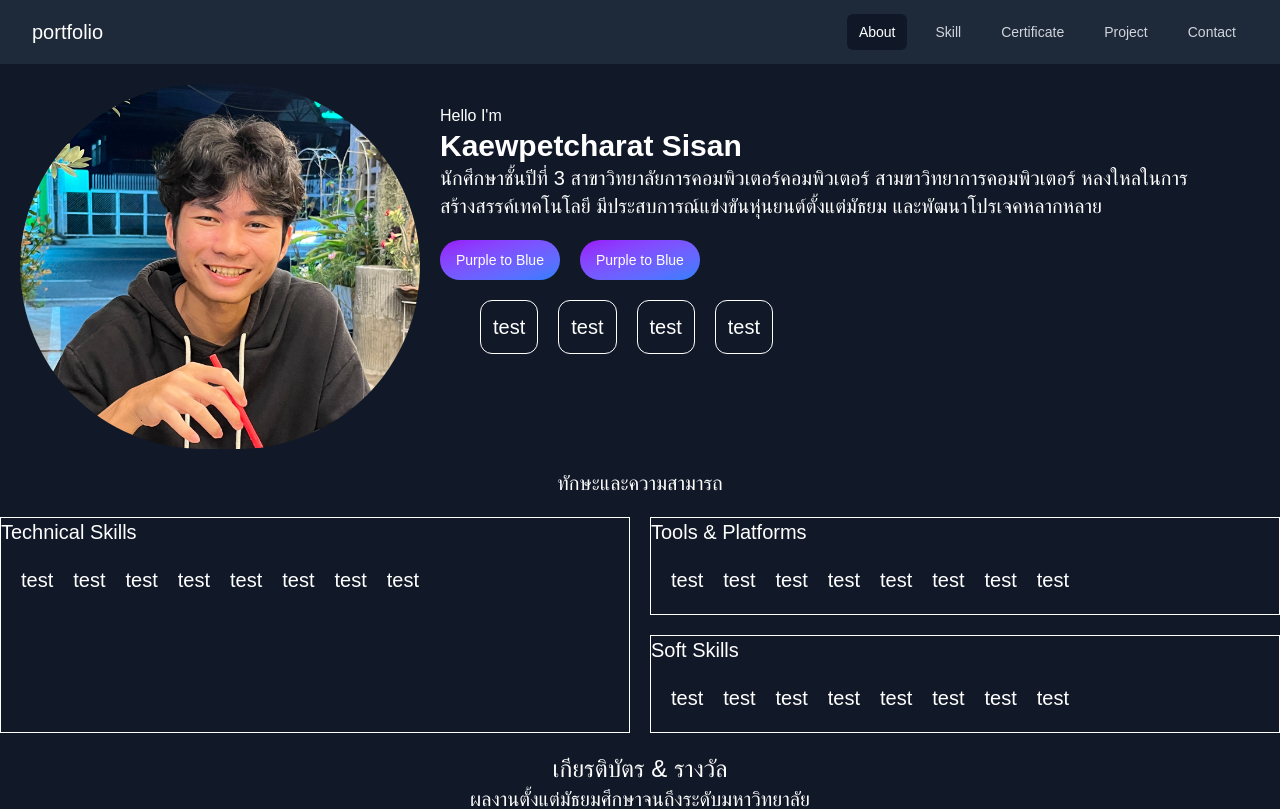
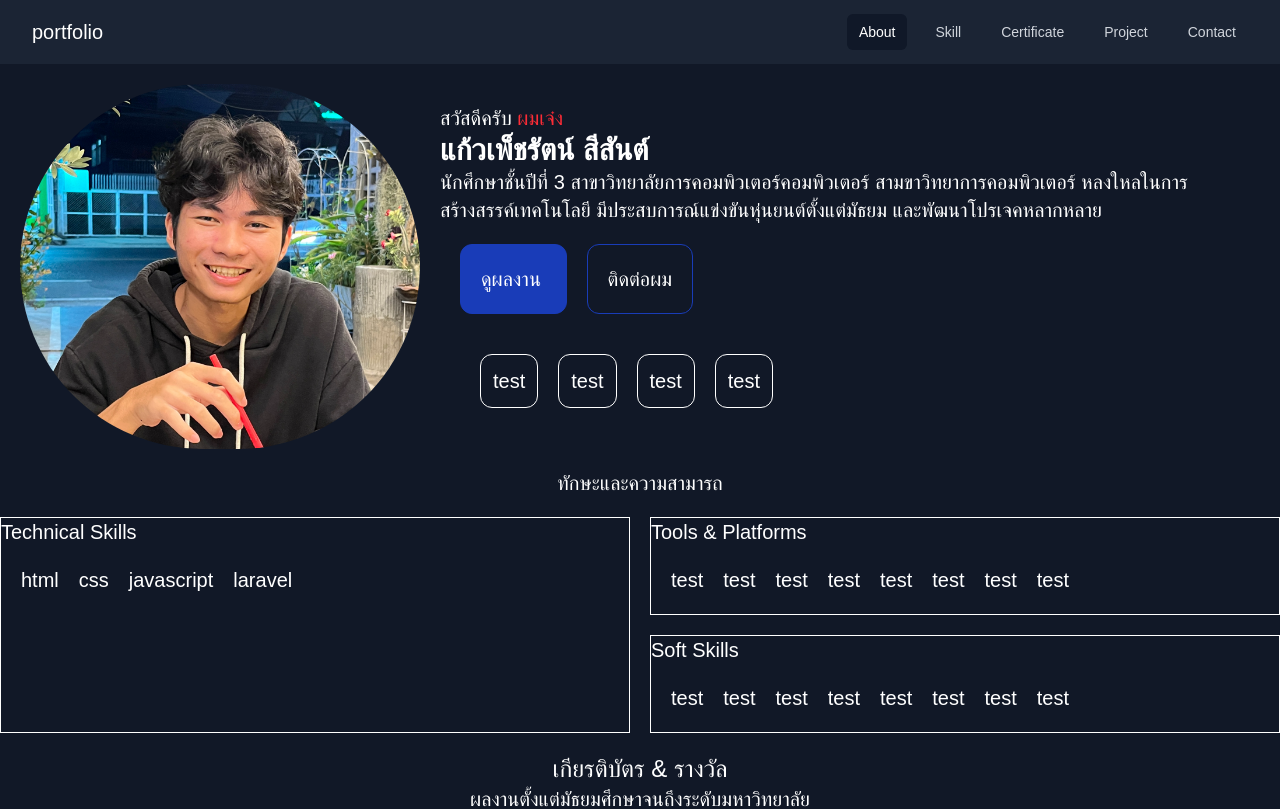
Before and after one commit to JengCharat/portfolio_website, a Next.js app in the folder portfolio_website/: page / in a window 1280 px wide. Shown: the top 809 px of the page. Built offline with nearby package versions, Linux system fonts and the light colour scheme.

Commit message:
technical skill

```diff
--- a/portfolio_website/app/components/Navbar.tsx
+++ b/portfolio_website/app/components/Navbar.tsx
@@ -2,11 +2,11 @@ import { Disclosure, DisclosureButton, DisclosurePanel, Menu, MenuButton, MenuIt
 import { Bars3Icon, BellIcon, XMarkIcon } from '@heroicons/react/24/outline'
 
 const navigation = [
-  { name: 'About', href: '#', current: true },
-  { name: 'Skill', href: '#', current: false },
-  { name: 'Certificate', href: '#', current: false },
-  { name: 'Project', href: '#', current: false },,
-  { name: 'Contact',href:'',current:false}
+  { name: 'About', href: '#about', current: true },
+  { name: 'Skill', href: '#skill', current: false },
+  { name: 'Certificate', href: '#certificate', current: false },
+  { name: 'Project', href: '#myproject', current: false },,
+  { name: 'Contact',href:'#contact',current:false}
 ]
 
 function classNames(...classes) {
@@ -15,7 +15,7 @@ function classNames(...classes) {
 
 export default function Example() {
   return (
-    <Disclosure as="nav" className="relative bg-gray-800">
+    <Disclosure as="nav" className="sticky top-0 z-50 bg-gray-800/80 backdrop-blur">
       <div className="mx-auto max-w-7xl px-2 sm:px-6 lg:px-8">
         <div className="relative flex h-16 items-center justify-between">
          <div>
--- a/portfolio_website/app/page.tsx
+++ b/portfolio_website/app/page.tsx
@@ -1,5 +1,6 @@
 import Navbar from "./components/Navbar"
 import Image from "next/image"
+import Link from "next/link";
 type ContactItem = {
     name:string,
     detail?:string,
@@ -20,6 +21,10 @@ type MyProjectItem = {
     detail:string,
     img:string
 }
+type TechnicalSkilItem = {
+    skill:string
+}
+
 export default function Home(){
 
     const mathayom_certification:CertificateItem[] = [
@@ -43,11 +48,18 @@ export default function Home(){
       { name: 'email', detail: 'Kaewpetcharat.s@kkumail.com', img: '123'},
       { name: 'github', detail: 'jengcharat', img: '123' },
     ]
+    const technicalskill:TechnicalSkilItem[] = [
+        {skill:'html'},
+        {skill:'css'},
+        {skill:'javascript'},
+        {skill:'laravel'},
+
+    ]
 
     return (
         <>
             <Navbar/>
-            <div className="flex flex-col flex-1 md:flex-row md:items-start justify-center items-center m-5">
+            <div id="about" className="flex flex-col flex-1 md:flex-row md:items-start justify-center items-center m-5">
                 <div>
                      <Image className="relative rounded-full md:w-100"
                           src="/images/my-profile-img.jpg"
@@ -57,16 +69,25 @@ export default function Home(){
                     />
                 </div>
                 <div className="flex flex-col flex-1  items-center m-5 text-center md:items-start md:text-start">
-                  <h3 className="text-white">Hello I'm</h3>
+                    <h3 className="text-white text-xl">
+                      สวัสดีครับ{" "}
+                      <span className="text-red-500">
+                        ผมเจ๋ง
+                      </span>
+                    </h3>
                   <h1 className="text-white text-3xl font-bold">
-                    Kaewpetcharat Sisan
+                    แก้วเพ็ชรัตน์ สีสันต์
                   </h1>
                   <h1 className="text-white text-xl">
                     นักศึกษาชั้นปีที่ 3 สาขาวิทยาลัยการคอมพิวเตอร์คอมพิวเตอร์ สามขาวิทยาการคอมพิวเตอร์ หลงใหลในการสร้างสรรค์เทคโนโลยี มีประสบการณ์แข่งขันหุ่นยนต์ตั้งแต่มัธยม และพัฒนาโปรเจคหลากหลาย
                   </h1>
-                  <div>
-                        <button type="button" className="mt-5 rounded-3xl text-white bg-gradient-to-br from-purple-600 to-blue-500 hover:bg-gradient-to-bl focus:ring-4 focus:outline-none focus:ring-blue-300 dark:focus:ring-blue-800 font-medium rounded-base text-sm px-4 py-2.5 text-center leading-5">Purple to Blue</button>
-                        <button type="button" className="ml-5 rounded-3xl text-white bg-gradient-to-br from-purple-600 to-blue-500 hover:bg-gradient-to-bl focus:ring-4 focus:outline-none focus:ring-blue-300 dark:focus:ring-blue-800 font-medium rounded-base text-sm px-4 py-2.5 text-center leading-5">Purple to Blue</button>
+                  <div className="m-5 grid gap-5 grid-cols-2">
+                    <a href="#myproject" className="text-xl text-white border border-blue-800 bg-blue-800 p-5 rounded-xl">
+                        ดูผลงาน
+                    </a>
+                    <a href="#contact" className="text-xl text-white border border-blue-800 p-5 rounded-xl">
+                      ติดต่อผม
+                    </a>
                   </div>
 
 
@@ -81,19 +102,14 @@ export default function Home(){
             </div>
 
             <div>
-            <h1 className="text-xl text-white flex justify-center m-5">ทักษะและความสามารถ</h1>
+            <h1 id="skill" className="text-xl text-white flex justify-center m-5">ทักษะและความสามารถ</h1>
                         <div className="grid grid-cols-1 grid-rows-2 gap-5 md:grid-cols-2">
                             <div className="row-span-2 border border-white">
                                 <h1 className="text-white text-xl">Technical Skills</h1>
                                 <div className="flex flex-wrap gap-5 p-5 text-white rounded-xl">
-                                        <h1 className="text-white text-xl"> test</h1>
-                                        <h1 className="text-white text-xl"> test</h1>
-                                        <h1 className="text-white text-xl"> test</h1>
-                                        <h1 className="text-white text-xl"> test</h1>
-                                        <h1 className="text-white text-xl"> test</h1>
-                                        <h1 className="text-white text-xl"> test</h1>
-                                        <h1 className="text-white text-xl"> test</h1>
-                                        <h1 className="text-white text-xl"> test</h1>
+                                        {technicalskill.map((item,index)=>(
+                                            <h1 key = {index} className="text-white text-xl">{item.skill}</h1>
+                                        ))}
                                 </div>
                             </div>
                             <div className="border border-white">
@@ -124,7 +140,7 @@ export default function Home(){
                             </div>
                         </div>
             </div>
-            <div className="m-5">
+            <div id="certificate" className="m-5">
                 <div className="flex flex-col flex-2 items-center">
                     <h1 className="text-2xl text-white">เกียรติบัตร & รางวัล</h1>
                     <h1 className="text-xl text-white">ผลงานตั้งแต่มัธยมศึกษาจนถึงระดับมหาวิทยาลัย</h1>
@@ -150,7 +166,7 @@ export default function Home(){
                     </div>
                 </div>
             </div>
-            <div className="m-5">
+            <div id = "myproject" className="m-5">
                 <div className="flex flex-col flex-1 items-center">
                     <h1 className="text-3xl text-white">โปรเจค ที่น่าสนใจ</h1>
                     <h1 className="text-xl text-white">ผลงานที่คัดสรรมาแสดง</h1>
@@ -163,7 +179,7 @@ export default function Home(){
                             ))}
                 </div>
             </div>
-            <div>
+            <div id="contact">
                 <div className="flex flex-col flex-1 items-center">
                     <h1 className="text-2xl text-white">ติดต่อ ผม</h1>
                     <h1 className="text-2xl text-white">สนใจร่วมงาน หรือมีคำถาม สามารถติดต่อได้เลยครับ!</h1>
```
